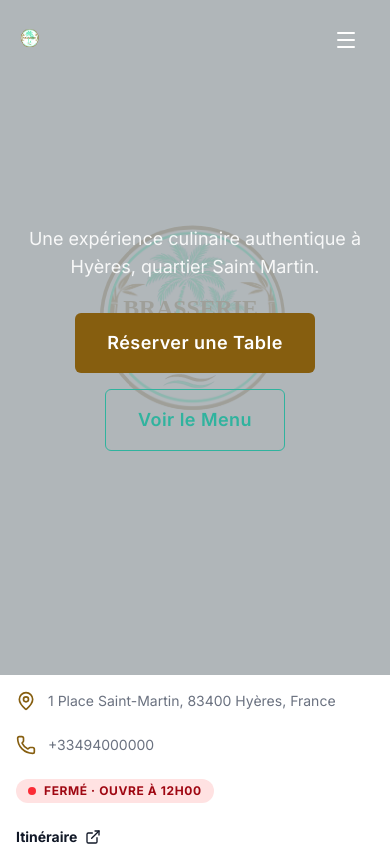
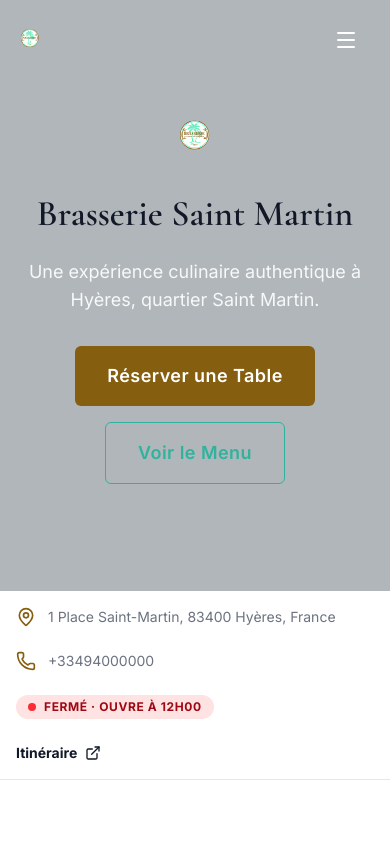
Before and after one commit to Alvarezitooo/bsm_website, a Next.js app: page / in a window 390 px wide. Shown: the top 846 px of the page. Built offline with nearby package versions, Linux system fonts and the light colour scheme.

Commit message:
modif + correctif 3

```diff
--- a/src/components/sections/home/Hero.tsx
+++ b/src/components/sections/home/Hero.tsx
@@ -8,8 +8,8 @@ import { siteInfo } from "@/data/siteInfo";
 const Hero = () => {
   return (
     <section className="relative bg-alt-bg overflow-hidden">
-      {/* Background Logo */}
-      <div className="absolute inset-0 flex items-center justify-center">
+      {/* Background Logo (Desktop Only) */}
+      <div className="absolute inset-0 hidden sm:flex items-center justify-center">
         <Image
           src="/logo.svg"
           alt=""
@@ -24,21 +24,42 @@ const Hero = () => {
       {/* Dark Overlay */}
       <div className="absolute inset-0 bg-gray-900/30" />
 
-      <Container className="relative z-10 flex min-h-[80vh] items-center text-center sm:items-end sm:text-left">
-        <div className="py-24 sm:pb-32 sm:pt-0">
-          {/* Visually hidden H1 for SEO */}
-          <h1 className="sr-only">
+      <Container className="relative z-10 flex min-h-[70vh] sm:min-h-[80vh] items-center text-center sm:items-end sm:text-left">
+        <div className="w-full py-20 sm:pb-32 sm:pt-0">
+
+          {/* Mobile-Only Identity */}
+          <div className="sm:hidden">
+            <Reveal>
+              <Image
+                src="/logo.svg"
+                alt="Logo Brasserie Saint Martin"
+                width={160}
+                height={57}
+                className="mx-auto h-16 w-auto"
+              />
+            </Reveal>
+            <Reveal delay={0.1}>
+              <h1 className="mt-6 font-serif text-4xl text-white">
+                Brasserie Saint Martin
+              </h1>
+            </Reveal>
+          </div>
+
+          {/* Desktop-Only SEO H1 */}
+          <h1 className="hidden sm:block sr-only">
             Brasserie Saint Martin
           </h1>
 
-          <Reveal>
-            <p className="max-w-xl text-lg md:text-xl text-white/90">
+          {/* Shared Tagline */}
+          <Reveal delay={0.2}>
+            <p className="mt-6 max-w-xl text-lg text-white/90 mx-auto sm:mx-0">
               Une expérience culinaire authentique à Hyères, quartier Saint Martin.
             </p>
           </Reveal>
 
-          <Reveal delay={0.1}>
-            <div className="mt-8 flex flex-col items-center justify-center gap-4 sm:flex-row sm:items-start sm:justify-start">
+          {/* Shared Buttons */}
+          <Reveal delay={0.3}>
+            <div className="mt-8 flex flex-col items-center justify-center gap-4 sm:flex-row sm:justify-start">
               <Button href={siteInfo.reservationLink} target="_blank" rel="noopener noreferrer" size="lg">
                 Réserver une Table
               </Button>
```
